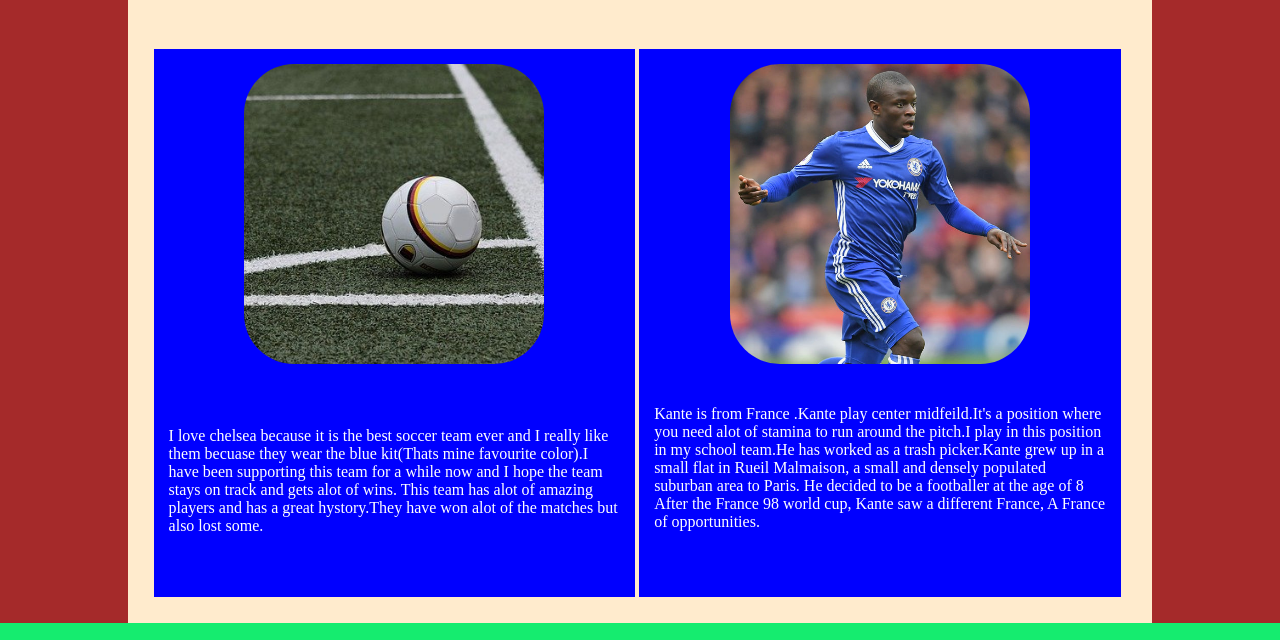
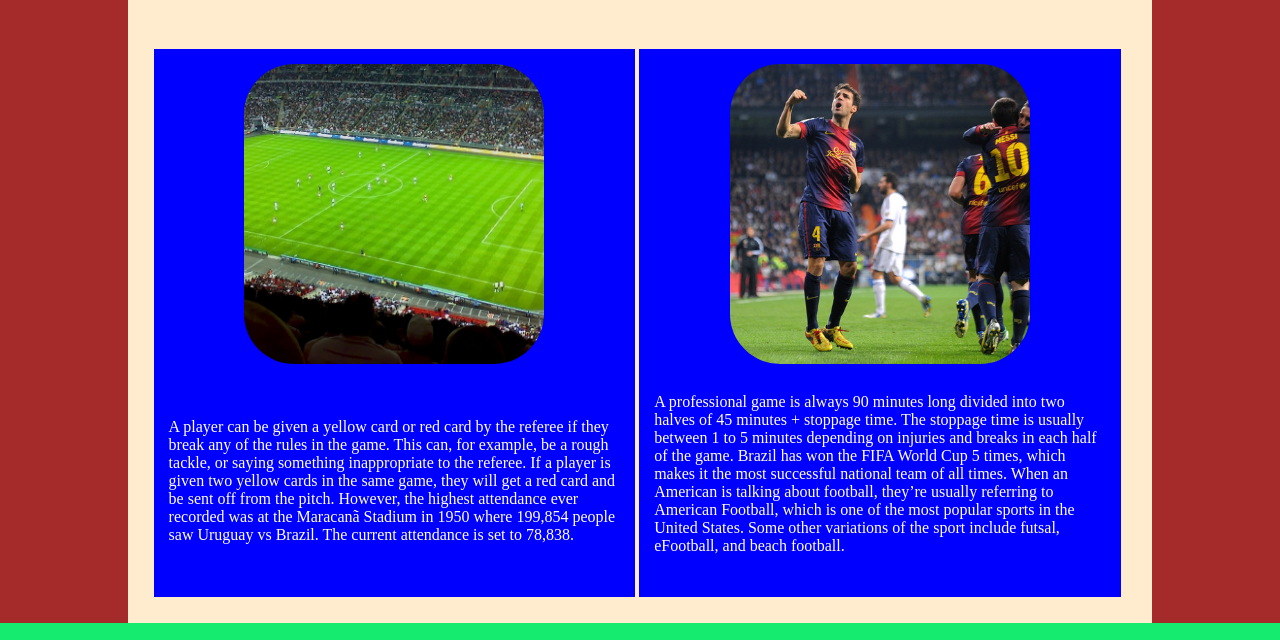
Before and after one commit to KevinGutej/FootballWebsite, a plain HTML site: page index.html in a window 1280 px wide. Shown: the part 677-1317 px from the top of the page. Drawn offline with Linux system fonts and the light colour scheme; a web font is replaced by a local one.

Commit message:
commit 8

```diff
--- a/index.html
+++ b/index.html
@@ -54,27 +54,29 @@ div*3>p
         <section class="row1">
             <div class="box-article">
                 <div class="box-image">
-                    <img class="klasa__obrazek second-image " src="./image/Football.jpg.jpg" alt="Football">
+                    <img class="klasa__obrazek second-image " src="./image/stadium.jpg" alt="Football">
                 </div>
 
                 <p class="description">
-                    I love chelsea because it is the best soccer team ever and I really like them becuase they wear the blue
-                        kit(Thats mine favourite color).I have been supporting this team for a while now and I hope the team stays on track and gets alot of wins.
-                        This team has alot of amazing players and has a great hystory.They have won alot of the matches but also lost some.
+                    A player can be given a yellow card or red card by the referee if they break any of the rules in the game. This can, for example, be a rough tackle, or saying something inappropriate to the referee.
+If a player is given two yellow cards in the same game, they will get a red card and be sent off from the pitch.
+However, the highest attendance ever recorded was at the Maracanã Stadium in 1950 where 199,854 people saw Uruguay vs Brazil. The current attendance is set to 78,838.
 
 
                 </p>
             </div>
             <div class="box-article">
                 <div class="box-image">
-                    <img class="klasa__obrazek second-image" src="./image/Kante.jpg" alt="Football">
+                    <img class="klasa__obrazek second-image" src="./image/screenshot.jpg" alt="Football">
                 </div>
                 <p class="description">
-                    Kante is from France .Kante play center midfeild.It's a position where you need alot of stamina to run around
-                    the pitch.I play in this position in my school team.He has worked as a trash picker.Kante grew up in a small flat in Rueil Malmaison, a small and densely populated suburban area to Paris.
-                    He decided to be a footballer at the age of 8 After the France 98 world cup, Kante saw a different France, A France of opportunities.</p>
+                    A professional game is always 90 minutes long divided into two halves of 45 minutes + stoppage time. The stoppage time is usually between 1 to 5 minutes depending on injuries and breaks in each half of the game.
+                    Brazil has won the FIFA World Cup 5 times, which makes it the most successful national team of all times.
+                    When an American is talking about football, they’re usually referring to American Football, which is one of the most popular sports in the United States.
+                    Some other variations of the sport include futsal, eFootball, and beach football.  </p>
                 </p>
             </div>
+
 
         </section>
 
```
Also changed, not shown: image/screenshot.jpg (added), image/stadium.jpg (added).
